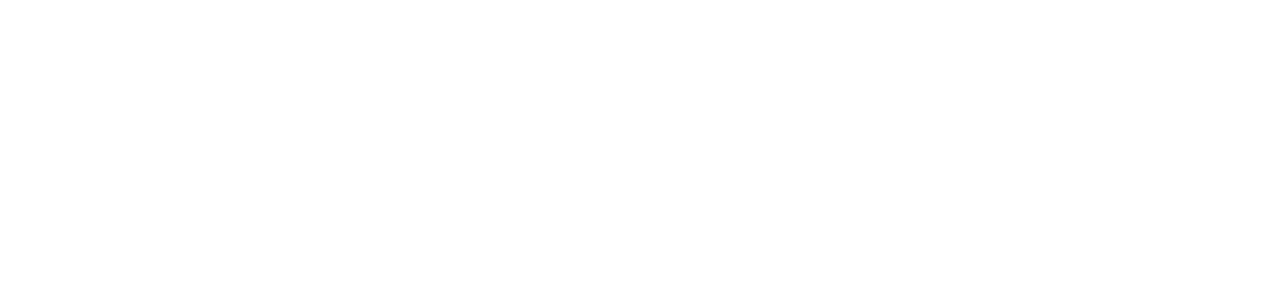
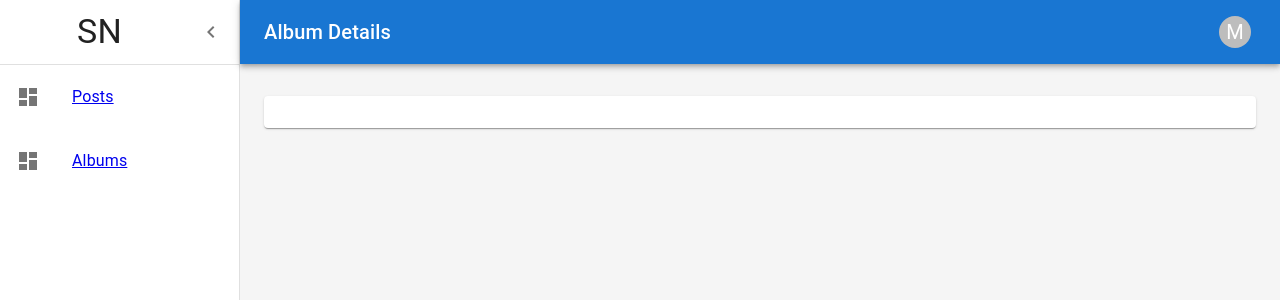
Before and after one commit to amithapanil/SocialMediaapp, a React (Create React App) app: page /album/1 in a window 1280 px wide. Before the commit this address had no page. Shown: the top 300 px of the page. Built offline with nearby package versions, Linux system fonts and the light colour scheme; no server answers; sample sign-in values are in the browser's storage.

Commit message:
Added  album

```diff
--- a/src/App.js
+++ b/src/App.js
@@ -4,6 +4,10 @@
 import Login from "./containers/Login/Login";
 import PostDetails from "./containers/Posts/PostDetails";
 import Posts from "./containers/Posts/Posts";
+
+
+import AlbumDetails from "./containers/Albums/AlbumDetails";
+import Albums from "./containers/Albums/Albums";
 import { useAppContext } from "./core/Context";
 import DashboardLayout from "./components/Dashboard/DashboardLayout";
 
@@ -20,7 +24,15 @@
           >
             <Route index element={<Posts />} />
             <Route path="/post/:id" element={<PostDetails />} />
+
+
+            <Route path="/album" element={<Albums />} />
+
+            <Route path="/album/:id" element={<AlbumDetails />} />
           </Route>
+
+
+
           <Route path="/login" element={<Login />} />
         </Routes>
       </ThemeProvider>
--- a/src/components/Header/Header.js
+++ b/src/components/Header/Header.js
@@ -195,6 +195,18 @@
                 <DashboardIcon />
               </ListItemIcon>
               <ListItemText primary="Posts" />
+
+            </ListItem>
+          </Link>
+        </List>
+        <List>
+          <Link to="/album">
+            <ListItem button>
+              <ListItemIcon>
+                <DashboardIcon />
+              </ListItemIcon>
+              <ListItemText primary="Albums" />
+
             </ListItem>
           </Link>
         </List>
--- /dev/null
+++ b/src/containers/Albums/AlbumDetails.js
@@ -0,0 +1,64 @@
+import React, { useEffect, useState } from "react";
+import Box from "@mui/material/Box";
+import Toolbar from "@mui/material/Toolbar";
+import Container from "@mui/material/Container";
+import Grid from "@mui/material/Grid";
+import Paper from "@mui/material/Paper";
+import { Typography } from "@mui/material";
+import { useParams } from "react-router";
+
+import { getAlbum } from "../../services/albums";
+import { useDispatch } from "react-redux";
+
+function AlbumDetails() {
+  const { id } = useParams();
+  const [album, setAlbum] = useState(null);
+  const dispatch = useDispatch();
+  useEffect(() => {
+    dispatch({type:'SET_TITLE', data: 'Album Details'});
+    getAlbum(id).then((res) => {
+      setAlbum(res);
+    });
+  }, []);
+  return (
+    <Box
+      component="main"
+      sx={{
+        backgroundColor: (theme) =>
+          theme.palette.mode === "light"
+            ? theme.palette.grey[100]
+            : theme.palette.grey[900],
+        flexGrow: 1,
+        height: "100vh",
+        overflow: "auto",
+      }}
+    >
+      <Toolbar />
+      <Container maxWidth="lg" sx={{ mt: 4, mb: 4 }}>
+        <Grid container spacing={3}>
+          {/* Recent Orders */}
+          <Grid item xs={12}>
+            <Paper sx={{ p: 2, display: "flex", flexDirection: "column" }}>
+              {album ? (
+                <>
+                  <Typography
+                    component="h6"
+                    variant="h6"
+                    color="inherit"
+                    noWrap
+                    sx={{ flexGrow: 1 }}
+                  >
+                    {album.title}
+                  </Typography>
+                  <p>{album.title}</p>
+                </>
+              ) : ''}
+            </Paper>
+          </Grid>
+        </Grid>
+      </Container>
+    </Box>
+  );
+}
+
+export default AlbumDetails;
--- /dev/null
+++ b/src/containers/Albums/Albums.js
@@ -0,0 +1,60 @@
+import React, { useEffect, useState } from "react";
+import Box from "@mui/material/Box";
+import Toolbar from "@mui/material/Toolbar";
+import Container from "@mui/material/Container";
+import Grid from "@mui/material/Grid";
+import Paper from "@mui/material/Paper";
+import { Typography } from "@mui/material";
+import { getAlbums } from "../../services/albums";
+import { Link } from "react-router-dom";
+import { useDispatch } from "react-redux";
+
+function Albums() {
+  const [albums, setAlbums] = useState([]);
+  const dispatch = useDispatch();
+  useEffect(() => {
+    dispatch({type:'SET_TITLE', data: 'Album'});
+    getAlbums().then((res) => {
+      setAlbums(res);
+    });
+  }, []);
+  return (
+    <Box
+      component="main"
+      sx={{
+        backgroundColor: (theme) =>
+          theme.palette.mode === "light"
+            ? theme.palette.grey[100]
+            : theme.palette.grey[900],
+        flexGrow: 1,
+        height: "100vh",
+        overflow: "auto",
+      }}
+    >
+      <Toolbar />
+      <Container maxWidth="lg" sx={{ mt: 4, mb: 4 }}>
+        <Grid container spacing={3}>
+          {/* Recent Orders */}
+          <Grid item xs={12}>
+            <Paper sx={{ p: 2, display: "flex", flexDirection: "column" }}>
+              {albums.map((item) => (
+                <Typography
+                  component="h6"
+                  variant="h6"
+                  color="inherit"
+                  noWrap
+                  sx={{ flexGrow: 1 }}
+                  key={item.id}
+                >
+                  <Link to={"/album/" + item.id}> {item.title}</Link>
+                </Typography>
+              ))}
+            </Paper>
+          </Grid>
+        </Grid>
+      </Container>
+    </Box>
+  );
+}
+
+export default Albums;
--- /dev/null
+++ b/src/services/albums.js
@@ -0,0 +1,4 @@
+import axios from "../core/Axios";
+export const getAlbums = () => axios.get("/albums").then((res) => res.data);
+export const getAlbum = (id) =>
+  axios.get("/albums/" + id).then((res) => res.data);
```
